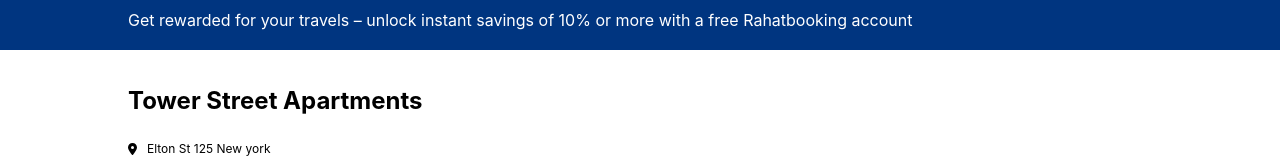
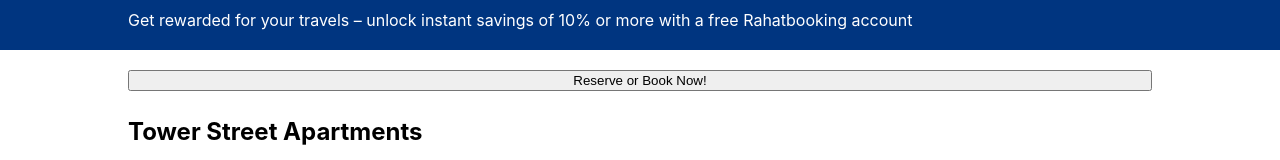
Before and after one commit to bellicose77/booking-app-clientside, a React (Create React App) app: page /hotels/1 in a window 1280 px wide. Shown: the part 184-344 px from the top of the page. Built offline with nearby package versions, Linux system fonts and the light colour scheme.

Commit message:
single hotel description

```diff
--- a/src/pages/Hotel/Hotel.js
+++ b/src/pages/Hotel/Hotel.js
@@ -37,6 +37,7 @@ const Hotel = () => {
            <Header type="list"/>
          <div className='hotelContainer'>
             <div className='hotelWrapper'>
+            <button className="bookNow">Reserve or Book Now!</button>
                 <h1 className="hotelTitle">Tower Street Apartments</h1>
                 <div className='hotelAddress'>
                     <FontAwesomeIcon icon={faLocationDot}/>
```
